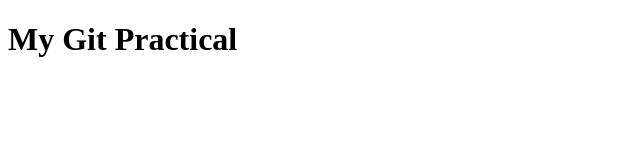
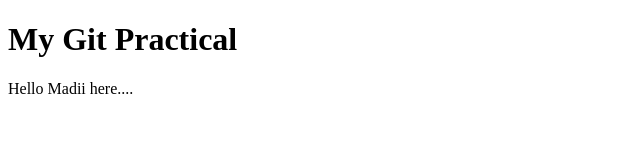
Before and after one commit to MadanParihar/Test-git, a plain HTML site: page index.html in a window 1280 px wide. Shown: the whole page, without its empty margins (0-640 px from the left). Drawn offline with Linux system fonts and the light colour scheme.

Commit message:
added madii

```diff
--- a/index.html
+++ b/index.html
@@ -7,5 +7,6 @@
 </head>
 <body>
     <h1>My Git Practical</h1>
+    <p>Hello Madii here....</p>
 </body>
 </html>
```
